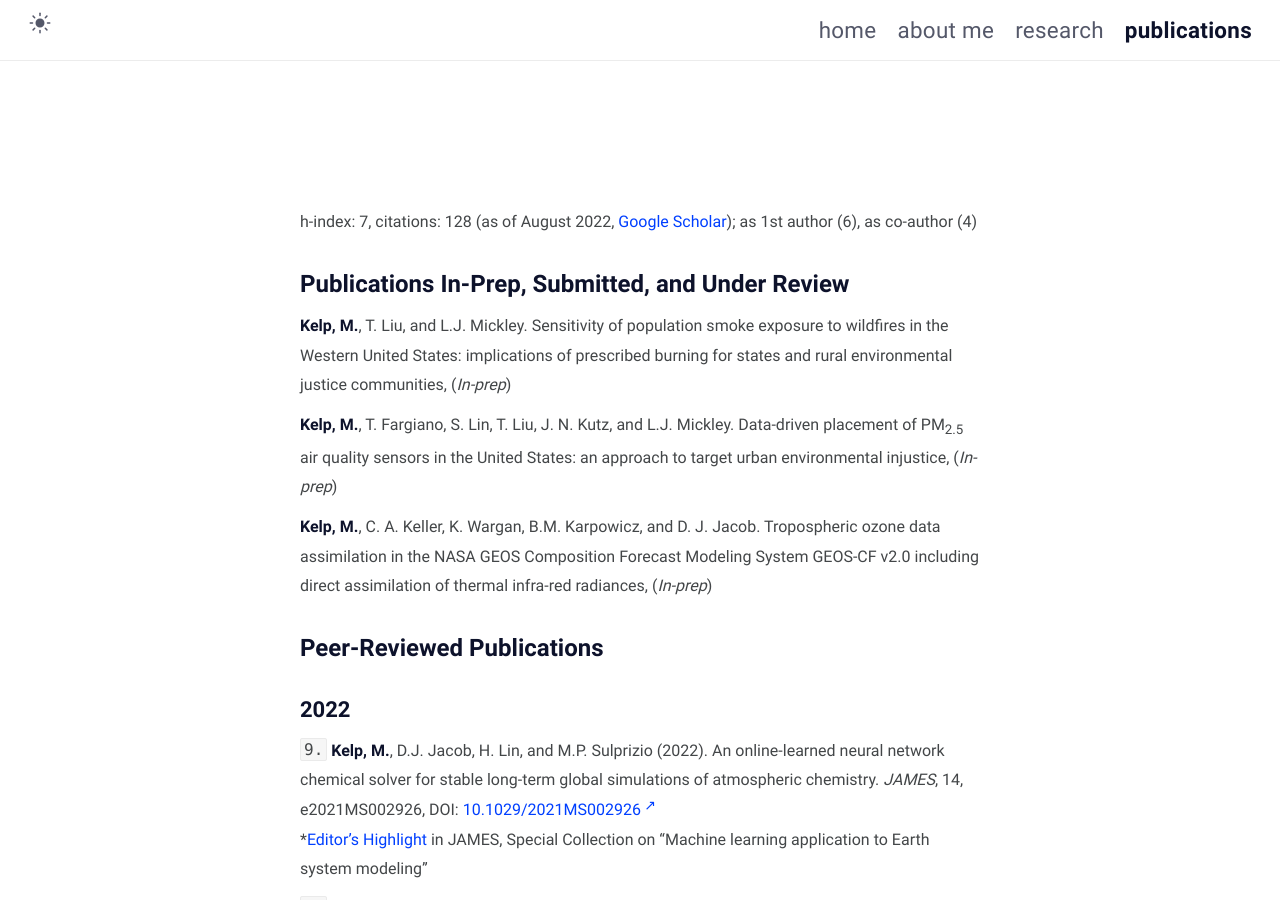
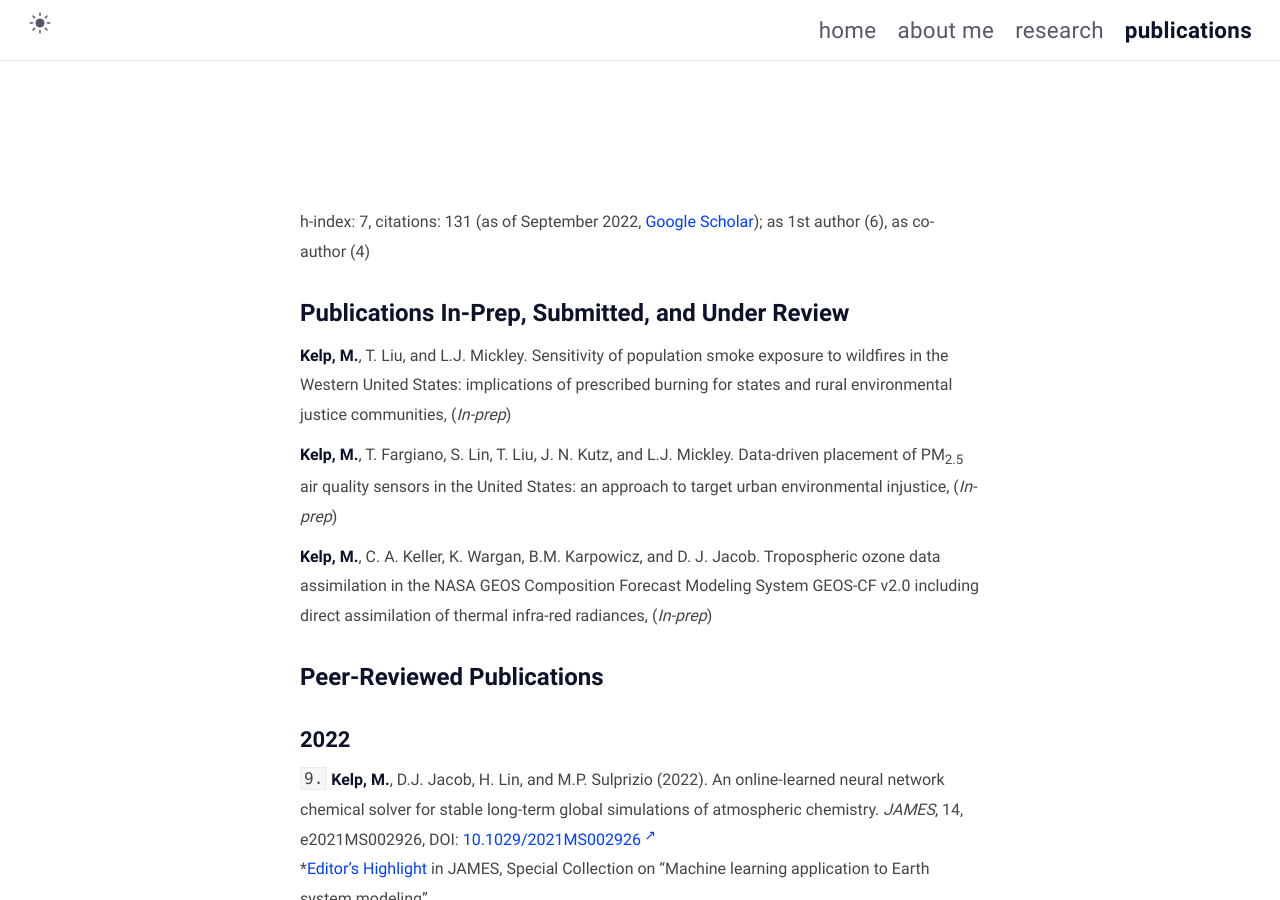
Before and after one commit to mkelp/mkelp.github.io, a Jekyll site: the page built from publications.md, in a window 1280 px wide and 900 px high. Built offline with Jekyll 4.4.1, drawn with Linux system fonts in a browser that asks for light colours.

Commit message:
g year update2

```diff
--- a/publications.md
+++ b/publications.md
@@ -6,7 +6,7 @@ excerpt: Makoto Kelp publications
 comments: false
 ---
 
-h-index: 7, citations: 128 (as of August 2022, [Google Scholar](https://scholar.google.com/citations?user=jW7E7XAAAAAJ&hl=en)); as 1st author (6), as co-author (4)
+h-index: 7, citations: 131 (as of September 2022, [Google Scholar](https://scholar.google.com/citations?user=jW7E7XAAAAAJ&hl=en)); as 1st author (6), as co-author (4)
 
 <!-- ## Submitted and Under Review -->
 # Publications In-Prep, Submitted, and Under Review
```
